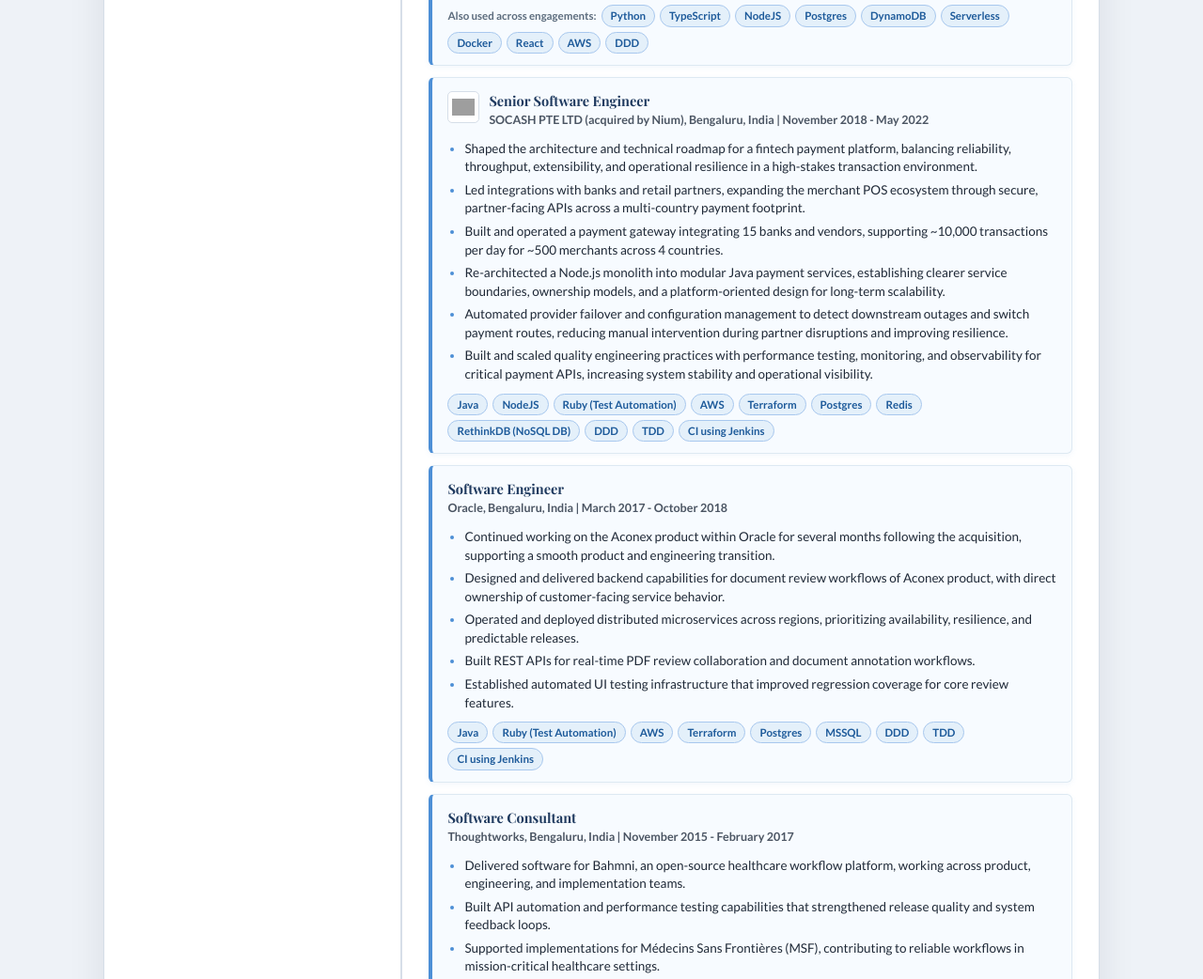
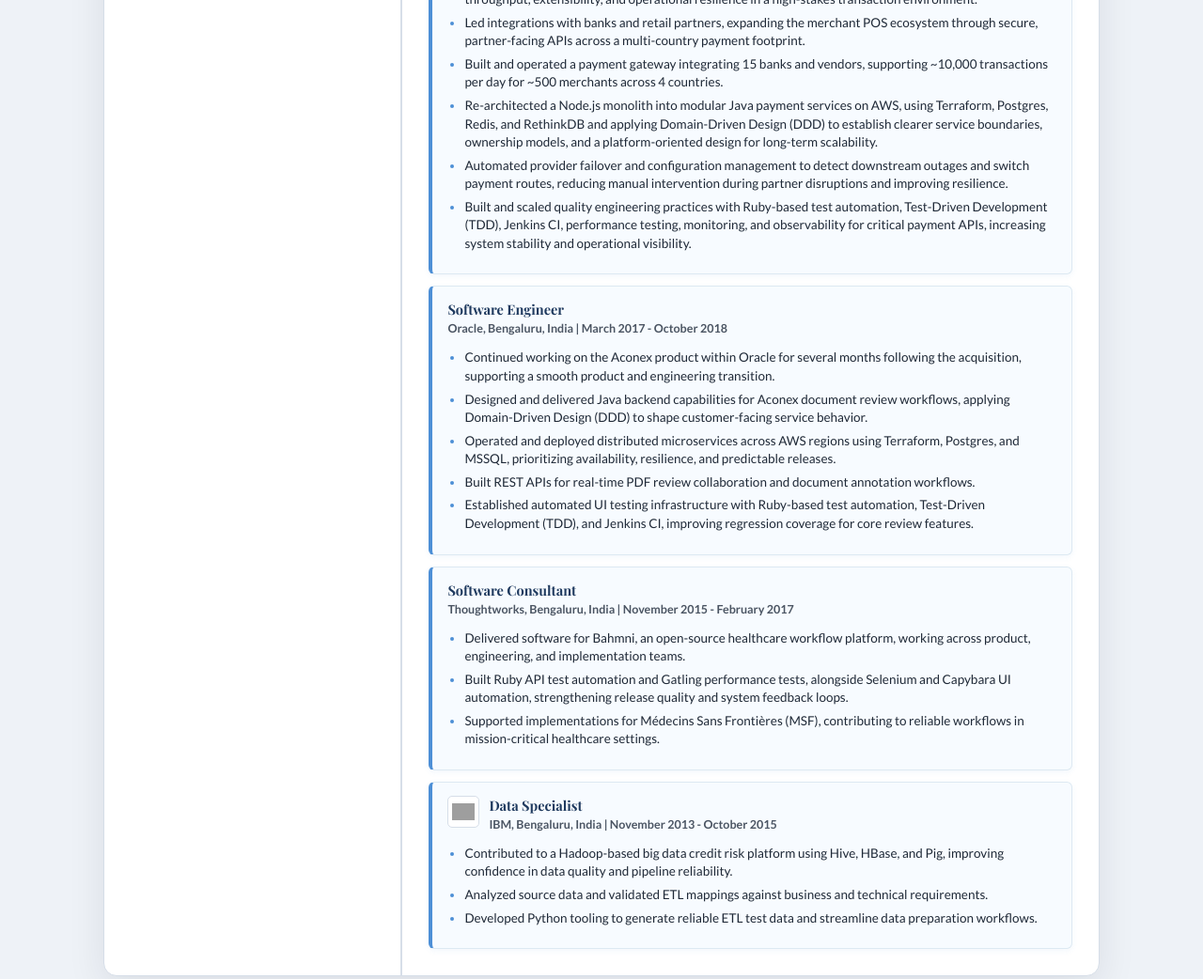
Before and after one commit to swarupkm/swarupkm.github.io, a plain HTML site: page index.html in a window 1280 px wide. Shown: the part 1416-2458 px from the top of the page at 94% size. Drawn offline with nearby package versions, Linux system fonts and the light colour scheme; grey boxes are pictures that could not be loaded.

Commit message:
Refine resume content by enhancing technology descriptions and removing tech stack display in print styles

```diff
--- a/index.js
+++ b/index.js
@@ -67,9 +67,9 @@
       location: 'Bengaluru, India',
       duration: 'June 2022 - Present',
       summary: [
-        'Set technical direction across four client engagements, guiding teams ranging from two to seven engineers from problem framing and architectural discovery through production delivery.',
+        'Set technical direction across four client engagements, guiding teams ranging from two to seven engineers from problem framing and architectural discovery through production delivery of cloud-native systems using Python, TypeScript, Node.js, React, AWS, serverless patterns, Docker, Postgres, and DynamoDB.',
         'Influenced product and business stakeholders on technical strategy, architecture trade-offs, sequencing, and investment decisions in complex, high-ambiguity environments.',
-        'Established shared engineering practices for observability, distributed tracing, cloud-native reliability, Domain-Driven Design, clean architecture, and delivery quality.',
+        'Established shared engineering practices for observability, distributed tracing, cloud-native reliability, Domain-Driven Design (DDD), clean architecture, and delivery quality.',
         'Mentored 6-10 engineers and raised team capability through system design reviews, architectural guidance, and hands-on coaching across client programs.'
       ],
       projects: [
@@ -79,18 +79,9 @@
           summary: [
             'Led a team of seven engineers and owned the technical strategy, architecture, and delivery roadmap for a clinical research data platform.',
             'Defined ingestion and preprocessing architecture to transform raw clinical study data from multiple sources into a standardized schema in an AWS data lake.',
-            'Generated data-mapping specifications with Claude Sonnet 4.6 and built Python and AWS workflows using S3, Lambda, DynamoDB, Step Functions, and Glue to support allergy-study analysis across ~10 studies per year and ~10,000 participants per study.',
+            'Generated data-mapping specifications with Claude Sonnet 4.6 and built Python and AWS workflows using S3, Lambda, DynamoDB, Step Functions, and Glue to support allergy-study analysis across ~10 studies per year, ~10,000 participants per study, and ~1,500 longitudinal survey observations per participant.',
             'Achieved ~80% parsing accuracy and reduced manual review effort by ~90% through automated classification of consent and sensitive information.',
             'Built a proof-of-concept vector-based semantic search over a clinical concept library of nearly 1 million entries, enabling interactive concept lookup in the platform UI ahead of integrating it into the automated parsing pipeline.'
-          ]
-        },
-        {
-          name: 'Learning Management Platform',
-          client: 'Confidential Australia-based edtech client',
-          summary: [
-            'Led discovery, architectural definition, and end-to-end product delivery from inception for a custom learning management platform supporting personalized learning pathways.',
-            'Set technical direction and coordinated a team of three engineers across frontend, backend, and infrastructure delivery.',
-            'Built the backend with NestJS and Postgres, the frontend with Next.js, and provisioned AWS services with Terraform while using Sanity CMS for course content management.'
           ]
         },
         {
@@ -112,8 +103,7 @@
             'Managed a team of five engineers and established a stronger engineering practice through Domain-Driven Design, architectural principles, and structured technical coaching.'
           ]
         }
-      ],
-      techStack: ['Python', 'TypeScript', 'NodeJS', 'Postgres', 'DynamoDB', 'Serverless', 'Docker', 'React', 'AWS', 'DDD']
+      ]
     },
     {
       title: 'Senior Software Engineer',
@@ -126,11 +116,10 @@
         'Shaped the architecture and technical roadmap for a fintech payment platform, balancing reliability, throughput, extensibility, and operational resilience in a high-stakes transaction environment.',
         'Led integrations with banks and retail partners, expanding the merchant POS ecosystem through secure, partner-facing APIs across a multi-country payment footprint.',
         'Built and operated a payment gateway integrating 15 banks and vendors, supporting ~10,000 transactions per day for ~500 merchants across 4 countries.',
-        'Re-architected a Node.js monolith into modular Java payment services, establishing clearer service boundaries, ownership models, and a platform-oriented design for long-term scalability.',
+        'Re-architected a Node.js monolith into modular Java payment services on AWS, using Terraform, Postgres, Redis, and RethinkDB and applying Domain-Driven Design (DDD) to establish clearer service boundaries, ownership models, and a platform-oriented design for long-term scalability.',
         'Automated provider failover and configuration management to detect downstream outages and switch payment routes, reducing manual intervention during partner disruptions and improving resilience.',
-        'Built and scaled quality engineering practices with performance testing, monitoring, and observability for critical payment APIs, increasing system stability and operational visibility.'
-      ],
-      techStack: ['Java', 'NodeJS', 'Ruby (Test Automation)', 'AWS', 'Terraform', 'Postgres', 'Redis', 'RethinkDB (NoSQL DB)', 'DDD', 'TDD', 'CI using Jenkins']
+        'Built and scaled quality engineering practices with Ruby-based test automation, Test-Driven Development (TDD), Jenkins CI, performance testing, monitoring, and observability for critical payment APIs, increasing system stability and operational visibility.'
+      ]
     },
     {
       title: 'Software Engineer',
@@ -140,12 +129,11 @@
       duration: 'March 2017 - October 2018',
       summary: [
         'Continued working on the Aconex product within Oracle for several months following the acquisition, supporting a smooth product and engineering transition.',
-        'Designed and delivered backend capabilities for document review workflows of Aconex product, with direct ownership of customer-facing service behavior.',
-        'Operated and deployed distributed microservices across regions, prioritizing availability, resilience, and predictable releases.',
+        'Designed and delivered Java backend capabilities for Aconex document review workflows, applying Domain-Driven Design (DDD) to shape customer-facing service behavior.',
+        'Operated and deployed distributed microservices across AWS regions using Terraform, Postgres, and MSSQL, prioritizing availability, resilience, and predictable releases.',
         'Built REST APIs for real-time PDF review collaboration and document annotation workflows.',
-        'Established automated UI testing infrastructure that improved regression coverage for core review features.'
-      ],
-      techStack: ['Java', 'Ruby (Test Automation)', 'AWS', 'Terraform', 'Postgres', 'MSSQL', 'DDD', 'TDD', 'CI using Jenkins']
+        'Established automated UI testing infrastructure with Ruby-based test automation, Test-Driven Development (TDD), and Jenkins CI, improving regression coverage for core review features.'
+      ]
     },
     {
       title: 'Software Consultant',
@@ -155,10 +143,9 @@
       duration: 'November 2015 - February 2017',
       summary: [
         'Delivered software for Bahmni, an open-source healthcare workflow platform, working across product, engineering, and implementation teams.',
-        'Built API automation and performance testing capabilities that strengthened release quality and system feedback loops.',
+        'Built Ruby API test automation and Gatling performance tests, alongside Selenium and Capybara UI automation, strengthening release quality and system feedback loops.',
         'Supported implementations for Médecins Sans Frontières (MSF), contributing to reliable workflows in mission-critical healthcare settings.'
-      ],
-      techStack: ['Selenium', 'Ruby (Test Automation)', 'Capybara', 'Gatling']
+      ]
     },
     {
       title: 'Data Specialist',
@@ -167,11 +154,10 @@
       location: 'Bengaluru, India',
       duration: 'November 2013 - October 2015',
       summary: [
-        'Contributed to a big data credit risk platform, improving confidence in data quality and pipeline reliability.',
+        'Contributed to a Hadoop-based big data credit risk platform using Hive, HBase, and Pig, improving confidence in data quality and pipeline reliability.',
         'Analyzed source data and validated ETL mappings against business and technical requirements.',
         'Developed Python tooling to generate reliable ETL test data and streamline data preparation workflows.'
-      ],
-      techStack: ['Python', 'Hadoop', 'Hive', 'HBase', 'Pig']
+      ]
     }
   ]
 };
@@ -337,22 +323,6 @@
       node.appendChild(projectsNode);
     }
 
-    const techStackNode = document.createElement('div');
-    techStackNode.className = 'tech-stack';
-    if (exp.projects) {
-      const techStackLabelNode = document.createElement('span');
-      techStackLabelNode.className = 'tech-stack-label';
-      techStackLabelNode.textContent = 'Also used across engagements:';
-      techStackNode.appendChild(techStackLabelNode);
-    }
-    exp.techStack.forEach((tech) => {
-      const pill = document.createElement('span');
-      pill.className = 'tech-pill';
-      pill.textContent = tech;
-      techStackNode.appendChild(pill);
-    });
-    node.appendChild(techStackNode);
-
     experiencesNode.appendChild(node);
   });
 }
@@ -505,9 +475,6 @@
       });
     }
 
-    children.push(createDocxParagraph(`Technologies: ${experience.techStack.join(', ')}`, {
-      spacing: { before: 40, after: 160 }
-    }, { size: 19, color: '555555' }));
   });
 
   children.push(
--- a/print.css
+++ b/print.css
@@ -271,27 +271,6 @@
   line-height: 1.12;
 }
 
-.project .tech-pill {
-  font-size: 8pt;
-}
-
-.experience .tech-stack {
-  margin-top: 4px;
-  gap: 3px;
-}
-
-.tech-pill {
-  font-size: 8.5pt;
-  padding: 1px 6px;
-  border-radius: 999px;
-  background: #fff;
-  border-color: #9aa9ba;
-}
-
-.tech-stack-label {
-  font-size: 8.5pt;
-}
-
 .key-skills-list {
   gap: 2px;
 }
--- a/styles.css
+++ b/styles.css
@@ -387,35 +387,6 @@
   color: var(--color-accent);
 }
 
-/* ── Tech stack pills ── */
-.experience .tech-stack {
-  margin-top: 8px;
-  display: flex;
-  flex-wrap: wrap;
-  gap: 5px;
-}
-
-.tech-stack-label {
-  font-size: 11.5px;
-  font-weight: 700;
-  color: #5b6b7c;
-  align-self: center;
-}
-
-.tech-pill {
-  display: inline-block;
-  background: #e4f0fa;
-  color: #1d5a9a;
-  border: 1px solid #a8c8ee;
-  border-radius: 999px;
-  padding: 2px 9px;
-  font-size: 11.5px;
-  font-weight: 700;
-  font-family: "Lato", Arial, sans-serif;
-  line-height: 1.5;
-  white-space: nowrap;
-}
-
 /* ── Responsive ── */
 @media (max-width: 900px) {
   .content-columns {
```
Also changed, not shown: AGENTS.md (+1 -1 lines).
